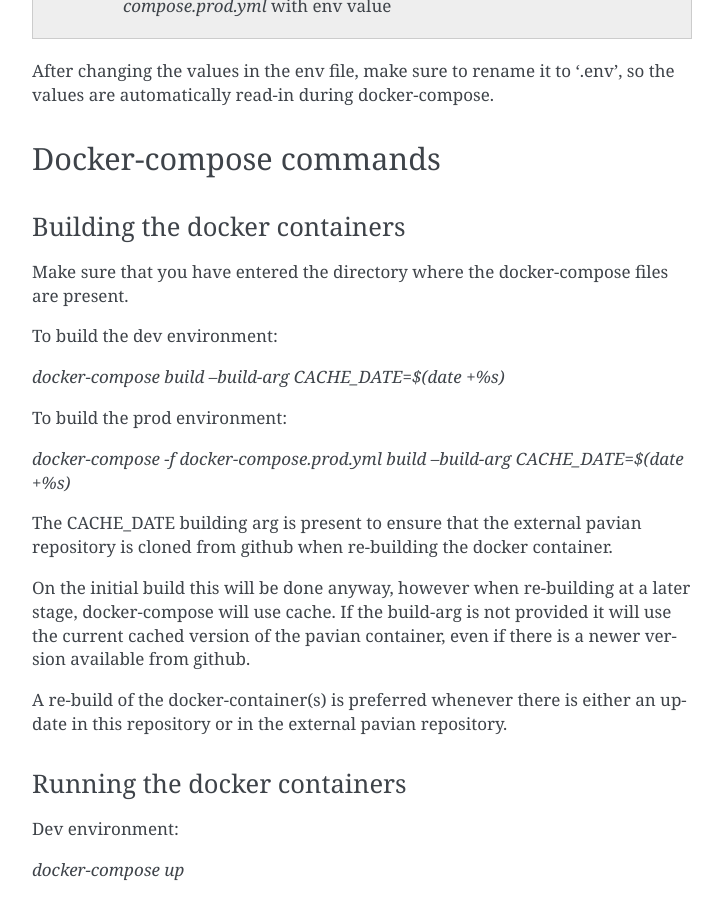
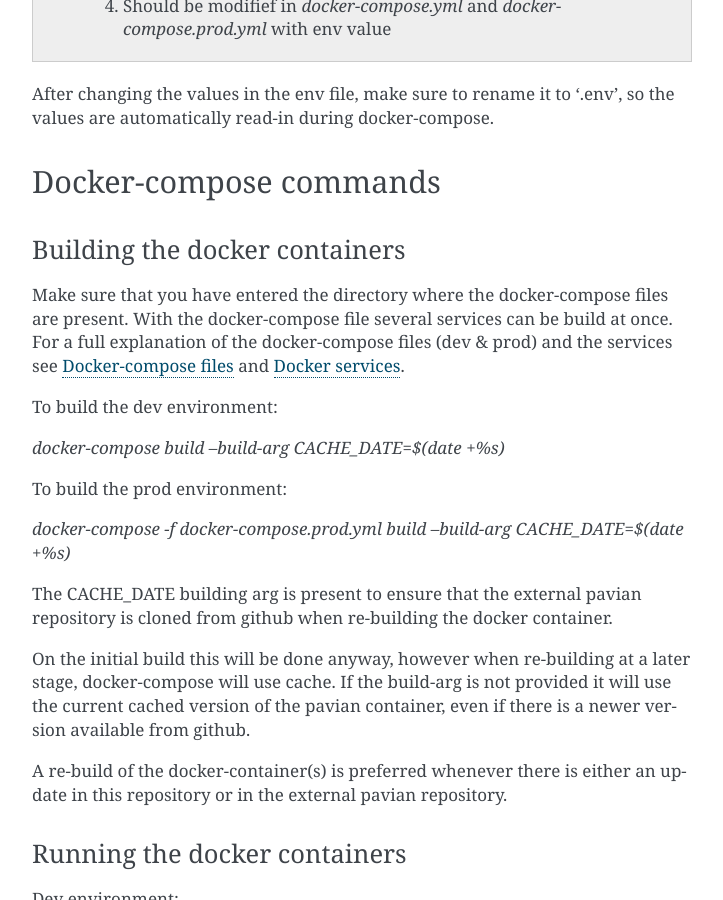
Before and after one commit to aroelo/ncp_docker, a Sphinx documentation site: the page built from sphinx_documentation/source/initial_setup.rst, in a window 1280 px wide and 900 px high, scrolled down 2244 px. Shown: the whole window, without its empty margins (388-1111 px from the left). Built offline with Sphinx 7.4.7, drawn with Linux system fonts in a browser that asks for light colours; some of the changed text lies outside the part shown.

Commit message:
minor updates to documentation

```diff
--- a/sphinx_documentation/source/functionality.rst
+++ b/sphinx_documentation/source/custom_pavian_tools.rst
@@ -50,3 +50,6 @@
 
 View reads and blast
 ----------------------
+This will open a datatable externally that contains all reads and their alignment scores.
+Every row represents one read, in case there are secondary mapping for the reads their alignment scores are displayed as well together with an 'error tag' if applicable.
+This 'error tag' has been assigned during the classification pipeline with the filter_bam.py script.
--- a/sphinx_documentation/source/index.rst
+++ b/sphinx_documentation/source/index.rst
@@ -11,7 +11,9 @@
 
    scripts
    initial_setup
-   functionality
+   custom_pavian_tools
+   docker_compose
+   docker_services
 
    nanopore_classification_pipeline
 
--- a/sphinx_documentation/source/initial_setup.rst
+++ b/sphinx_documentation/source/initial_setup.rst
@@ -8,7 +8,7 @@
 | The difference lies in the naming of the blast database that is used with the blastdbcmd.
 
 | For the latest blast databases there is no '_v5' suffix when the database is at version 5.
-| This isn't the case for the blast databases that are currently used at Naktuinbouw.
+| This isn't the case for the blast databases that are currently used at Naktuinbouw, so here the 'master' branch should be used.
 
 .. note::
     The github repository is mirrored from the internal gitlab repository at http://gitlab.naktuinbouw.net/bioinformatics/pavian_docker/
@@ -78,7 +78,8 @@
 Building the docker containers
 ~~~~~~~~~~~~~~~~~~~~~~~~~~~~~~~~
 
-Make sure that you have entered the directory where the docker-compose files are present.
+Make sure that you have entered the directory where the docker-compose files are present. With the docker-compose file several services can be build at once.
+For a full explanation of the docker-compose files (dev & prod) and the services see :ref:`docker_compose` and :ref:`docker_services`.
 
 To build the dev environment:
 
```
Also changed, not shown: sphinx_documentation/source/docker_compose.rst (added, +14 -0 lines), sphinx_documentation/source/docker_services.rst (added, +25 -0 lines), 11 other files.
